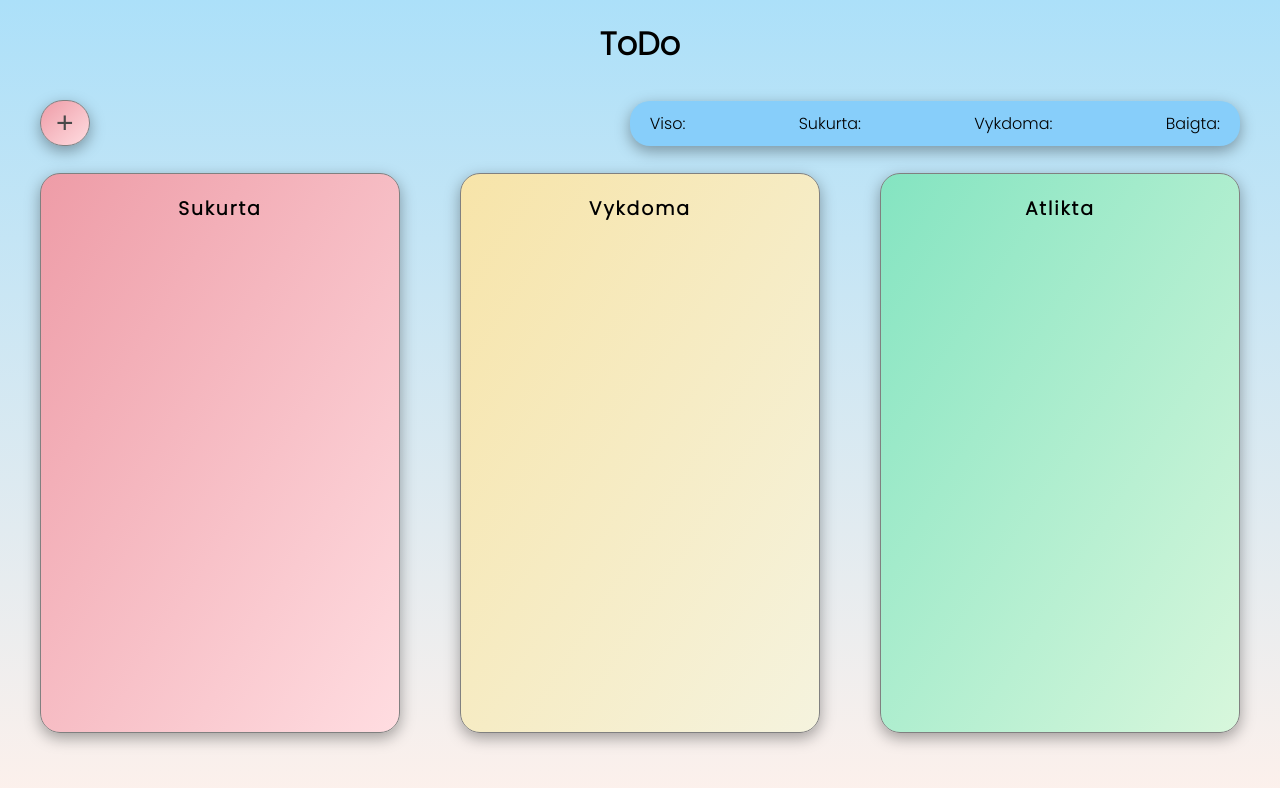
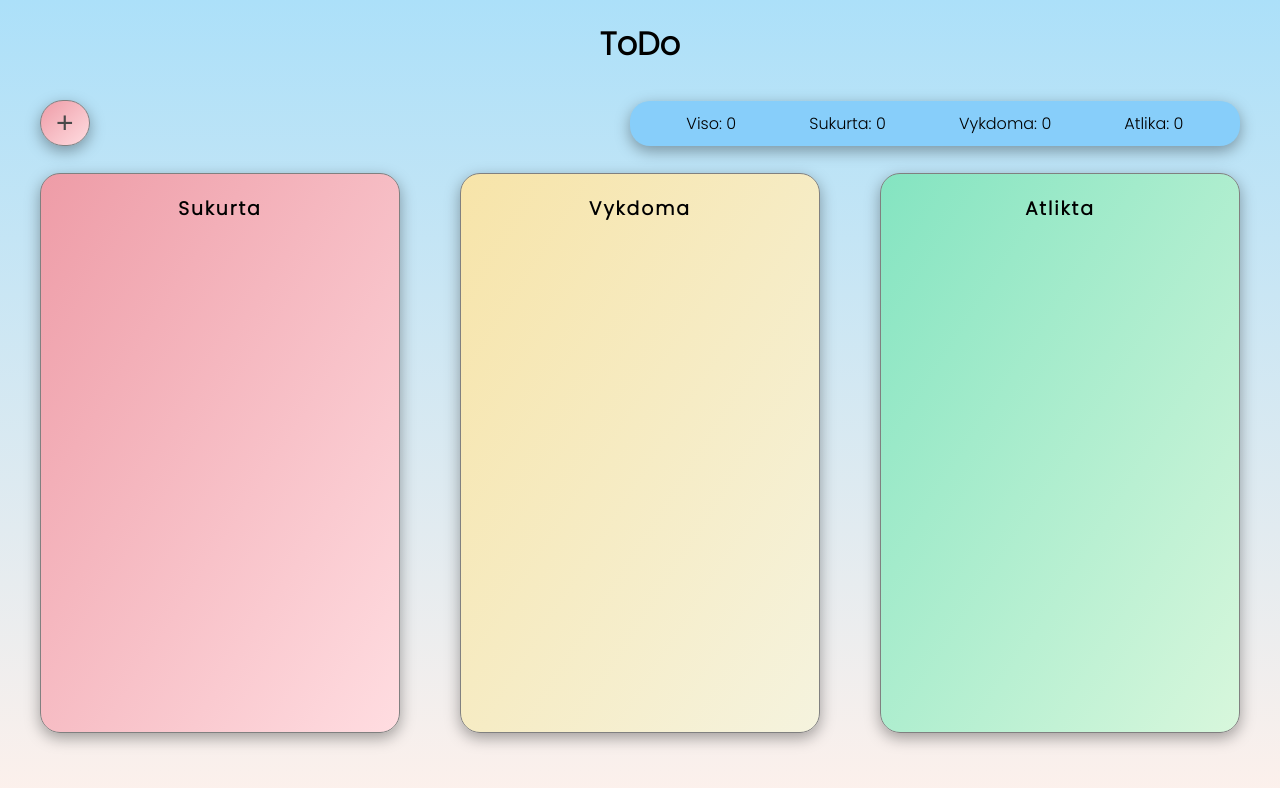
Before and after one commit to simonachess/BIT-FE-JS, a plain HTML site: page _ToDo/index.html in a window 1280 px wide. Drawn offline with Linux system fonts and the light colour scheme.

Commit message:
count tasks

```diff
--- a/_ToDo/index.html
+++ b/_ToDo/index.html
@@ -20,10 +20,10 @@
             <div class="top-left"><button class="create-new">+</button></div>
             <div class="top-right">
                 <div class="count-tasks">
-                <div class="all-count">Viso: </div>
-                <div class="created-count">Sukurta: </div>
-                <div class="doing-count">Vykdoma: </div>
-                <div class="done-count">Baigta: </div>
+                <div class="all-count">Viso: <span id="count_all"> </span></div>
+                <div class="created-count">Sukurta: <span id="count_created"> </span></div>
+                <div class="doing-count">Vykdoma: <span id="count_doing"> </span></div>
+                <div class="done-count">Atlika: <span id="count_done"> </span></div>
             </div></div>
         </div>
 
--- a/_ToDo/index.js
+++ b/_ToDo/index.js
@@ -29,6 +29,7 @@ class createtedTask {
         this.clearTasks()
         this.tasks.push(new createtedTask(title, description, state));
         this.renderTasks();
+        this.count();
         this.save();
 
     }
@@ -84,6 +85,7 @@ class createtedTask {
                 this.renderTasks();
             };
         });
+        this.count()
         this.save();
     }
 
@@ -108,6 +110,7 @@ class createtedTask {
         JSON.parse(localStorage.getItem('tasksApp')).forEach(e => {
             this.createTask(e.title, e.description, e.state);
         });
+        this.count();
     }
 
     static moveTask(id) {
@@ -116,7 +119,6 @@ class createtedTask {
                 const taskElement = document.getElementById(id);
                 if (task.state === State.created) {
                     task.state = State.doing;
-                    console.log(task.state);
                     document.querySelector(".doing").appendChild(taskElement);
                     this.save();
                 }
@@ -127,8 +129,37 @@ class createtedTask {
                 }
             };
         })
+        this.count();
     }
 
+    static count() {
+        const countAll = this.tasks.length;
+        document.querySelector("#count_all").innerHTML = countAll;
+
+        let countCreated = 0;
+        let countDoing = 0;
+        let countDone = 0;
+
+        this.tasks.forEach(task => {
+            if (task.state === State.created) {
+                countCreated++;
+            }
+            if (task.state === State.doing) {
+                countDoing++;
+            }
+            if (task.state === State.done) {
+                countDone++;
+            }
+        })
+        // console.log('sukurta:', countCreated);
+        // console.log('vykdoma:', countDoing);
+        // console.log('atlikta:', countDone)
+        // console.log('============')
+
+        document.querySelector("#count_created").innerHTML = countCreated;
+        document.querySelector("#count_done").innerHTML = countDone;
+        document.querySelector("#count_doing").innerHTML = countDoing;
+    }
 
 
     constructor(title, description, state = State.created) {
@@ -145,11 +176,10 @@ class createtedTask {
         this.addDblClikListener();
 
     }
-    //to do patikrinti kur ipaiso divus
+
     createTaskElement() {
         this.element = document.createElement("div");
         this.element.setAttribute('id', this.id);
-        // document.querySelector(".created").appendChild(this.element);
 
         if (this.state === State.created) {
             document.querySelector(".created").appendChild(this.element);
--- a/_ToDo/styles.css
+++ b/_ToDo/styles.css
@@ -80,7 +80,7 @@ textarea {
 .count-tasks {
     display: flex;
     flex-direction: row;
-    justify-content: space-between;
+    justify-content: space-around;
 }
 
 .create-new {
@@ -181,8 +181,3 @@ textarea {
 #close-btn {
     cursor: pointer;
 }
-
-/* .fall{
-    transform: translateY(8rem) rotateZ(20deg);
-    opacity: 0;
-} */
```
